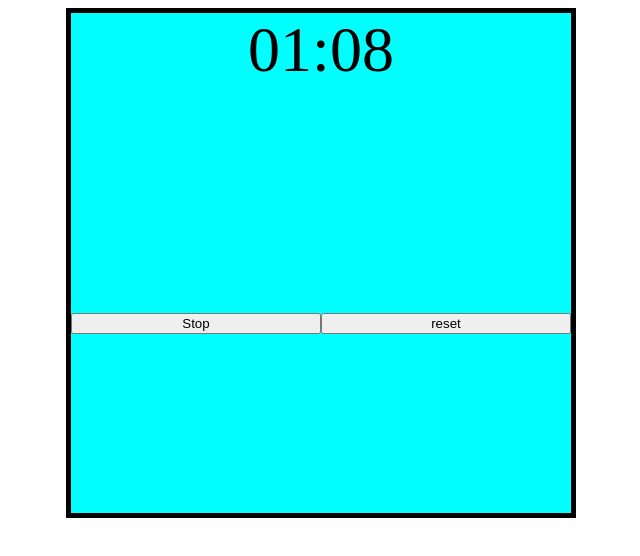
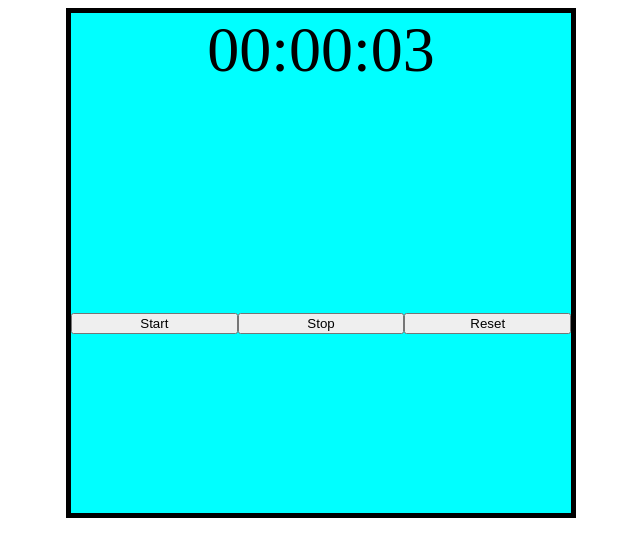
Before and after one commit to gavrillaviniaflorina/pomodoro, a plain HTML site: page index.html in a window 1280 px wide. Both pictures are taken after a click on the button "Start". Shown: the whole page, without its empty margins (319-959 px from the left). Drawn offline with Linux system fonts and the light colour scheme.

Commit message:
third commit

```diff
--- a/app.js
+++ b/app.js
@@ -1,83 +1,174 @@
-let timeH = document.querySelector("h1");
-let hour = document.querySelector(".hour");
-let min = document.querySelector(".minute");
+let hour2 = document.querySelector(".hour");
+let min2 = document.querySelector(".minute");
+let sec2 = document.querySelector(".seconds");
 let start = document.querySelector(".start");
-let timeMinute = 70;
-let initial = timeMinute;
+let stop = document.querySelector(".stop");
+let reset = document.querySelector(".reset");
+let buttons = document.querySelector(".buttons");
+let timer = document.querySelector(".timer");
 let stopClicked = 0;
+let hour1 = 0;
+let min1 = 0;
+let sec1 = 5;
+
+function set() {
+    hour2.innerHTML = `0${hour1}`;
+    min2.innerHTML = `0${min1}`;
+    sec2.innerHTML = `0${sec1}`;
+}
+
+set();
+
+hour2.addEventListener("click", (e) => {
+    let input1 = document.createElement("INPUT");
+    timer.replaceChild(input1, hour2);
+    input1.classList = "hour";
+    let hour = document.querySelector(".hour");
+
+    hour.addEventListener("input", (e) => {
+        if (hour.value < 10) {
+            hour1 = `0${hour.value}`;
+        } else {
+
+            hour1 = `${hour.value}`;
+        }
+
+
+    })
+
+})
+
+min2.addEventListener("click", (e) => {
+    let input2 = document.createElement("INPUT");
+    timer.replaceChild(input2, min2);
+    input2.classList = "min";
+
+    let min = document.querySelector(".min");
+    min.addEventListener("input", (e) => {
+
+        if (min.value < 10) {
+            min1 = `0${min.value}`;
+        } else {
+
+            min1 = `${min.value}`;
+        }
+
+    })
+})
+
+sec2.addEventListener("click", (e) => {
+    let input3 = document.createElement("INPUT");
+    timer.replaceChild(input3, sec2);
+    input3.classList = "sec";
+
+    let sec = document.querySelector(".sec");
+    sec.addEventListener("input", (e) => {
+
+        if (sec.value < 10) {
+            sec1 = `0${sec.value}`;
+        } else {
+
+            sec1 = `${sec.value}`;
+        }
+    })
+})
+
+
+
 
 
 start.addEventListener("click", (e) => {
 
-    setInterval(timer, 1000);
-    CreateButtons();
-})
-
-
-displayTime(timeMinute);
+    startTimer();
+    let hour = document.createElement("SPAN");
+    hour.classList = "hour";
+    hour.innerHTML = `${hour1}`;
+    timer.replaceChild(hour, timer.firstElementChild);
 
 
 
-function timer() {
-    if (stopClicked == 0) {
+
+    let min = document.createElement("SPAN");
+    min.classList = "min";
+    min.innerHTML = `${min1}`;
+    timer.replaceChild(min, timer.firstElementChild.nextElementSibling);
 
 
-        timeMinute--;
-        displayTime(timeMinute);
+    let sec = document.createElement("SPAN");
+    sec.classList = "sec";
+    sec.innerHTML = `${sec1}`;
+    timer.replaceChild(sec, timer.firstElementChild.nextElementSibling.nextElementSibling);
 
-        if (timeMinute <= 0 || timeMinute < 1) {
-            clearInterval(countdown);
+
+
+});
+
+
+stop.addEventListener("click", (e) => {
+    stopClicked = 1;
+    clearTimeout(time);
+})
+
+reset.addEventListener("click", resetTimer);
+
+
+
+function resetTimer() {
+
+    let hour1 = 0;
+    let min1 = 0;
+    let sec1 = 0;
+    hour2.innerHTML = `0${hour1}`;
+    min2.innerHTML = `0${min1}`;
+    sec2.innerHTML = `0${sec1}`;
+    clearTimeout(time);
+}
+
+function forTimer() {
+
+    let hour = document.querySelector(".hour");
+    let min = document.querySelector(".min");
+    let sec = document.querySelector(".sec");
+    if (hour1 == 0 && min1 == 0 && sec1 == 1) {
+        hour.innerHTML = `00`;
+        min.innerHTML = `00`;
+        sec.innerHTML = `00`;
+    } else {
+        sec1--;
+        if (sec1 == 0) {
+            sec1 = 59;
+            min1--;
         }
+        if (min1 == 1) {
+            min1 = 59;
+            hour1--;
+        }
+
+
+
+        if (hour1 < 10 && hour1[0] != '0') {
+            hour.innerHTML = `0${hour1}`;
+        } else {
+            hour.innerHTML = `${hour1}`;
+        }
+
+        if (min1 < 10 && min1[0] != '0') {
+            min.innerHTML = `0${min1}`;
+        } else {
+            min.innerHTML = `${min1}`;
+        }
+
+        if (sec1 < 10) {
+            sec.innerHTML = `0${sec1}`;
+        } else {
+            sec.innerHTML = `${sec1}`;
+        }
+        startTimer();
     }
 
 }
 
-function displayTime(minutes) {
-    let hourValue = Math.floor(minutes / 60);
-    let minValue = Math.floor(minutes % 60);
+function startTimer() {
 
-    if (hourValue < 10) {
-        hour.innerHTML = `0${hourValue}`;
-    } else {
-        hour.innerHTML = `${hourValue}`;
-    }
-
-    if (minValue < 10) {
-        min.innerHTML = `0${minValue}`;
-    } else {
-        min.innerHTML = `${minValue}`;
-    }
-
-
+    time = setTimeout(forTimer, 1000);
 }
-
-let CreateButtons = () => {
-
-    let stop = document.createElement("BUTTON");
-    stop.classList = "but";
-    stop.classList.add("stop");
-    stop.innerHTML = `Stop`;
-
-    let reset = document.createElement("BUTTON");
-    reset.classList = "but";
-    reset.classList.add("reset");
-    reset.innerHTML = `reset`;
-
-    let buttons = document.querySelector(".buttons");
-    buttons.removeChild(buttons.firstElementChild);
-
-    buttons.appendChild(stop)
-    buttons.appendChild(reset);
-
-    stop.addEventListener("click", (e) => {
-        buttons.insertBefore(start, stop);
-        buttons.removeChild(stop);
-        stopClicked = 1;
-    })
-
-
-    reset.addEventListener("click", (e) => {
-
-    })
-
-}
--- a/index.html
+++ b/index.html
@@ -20,12 +20,14 @@
 
 
 
-            <span class="hour">12</span>:<span class="minute">00</span>
+            <span class="hour">12</span>:<span class="minute">12</span>:<span class="seconds">00</span>
 
         </section>
 
         <section class="buttons">
             <button class="start but">Start</button>
+            <button class="stop but">Stop</button>
+            <button class="reset but">Reset</button>
 
         </section>
 
```
